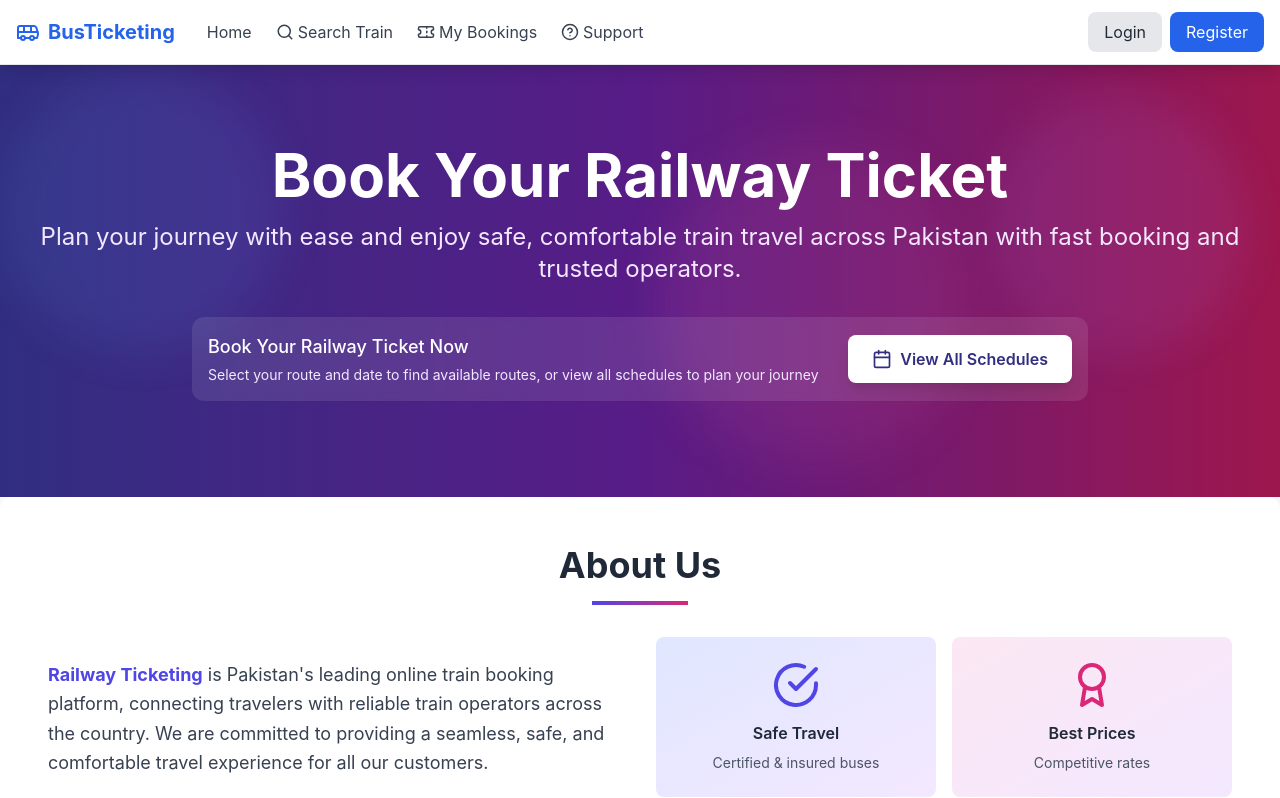
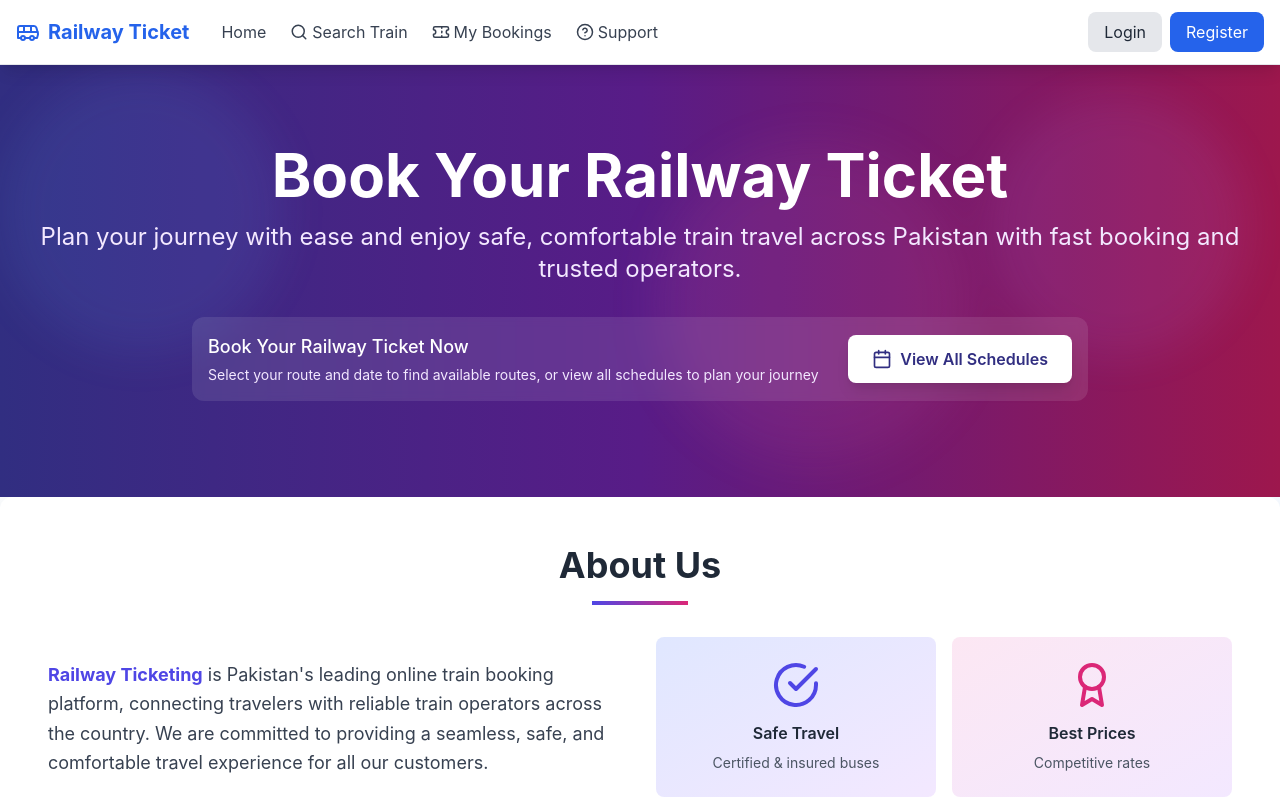
Before and after one commit to AbrarAmjad214/railway-ticket-reservation-system, a React (Vite) app: page / in a window 1280 px wide. Shown: the top 798 px of the page. Built offline with nearby package versions, Linux system fonts and the light colour scheme; no server answers.

Commit message:
header logo change

```diff
--- a/src/components/layout/Navbar.jsx
+++ b/src/components/layout/Navbar.jsx
@@ -31,7 +31,7 @@ const Navbar = () => {
               className="text-xl font-bold text-blue-600 flex items-center"
             >
               <Bus className="w-6 h-6 mr-2" />
-              BusTicketing
+              Railway Ticket
             </Link>
 
             <div className="hidden md:flex space-x-6">
```
